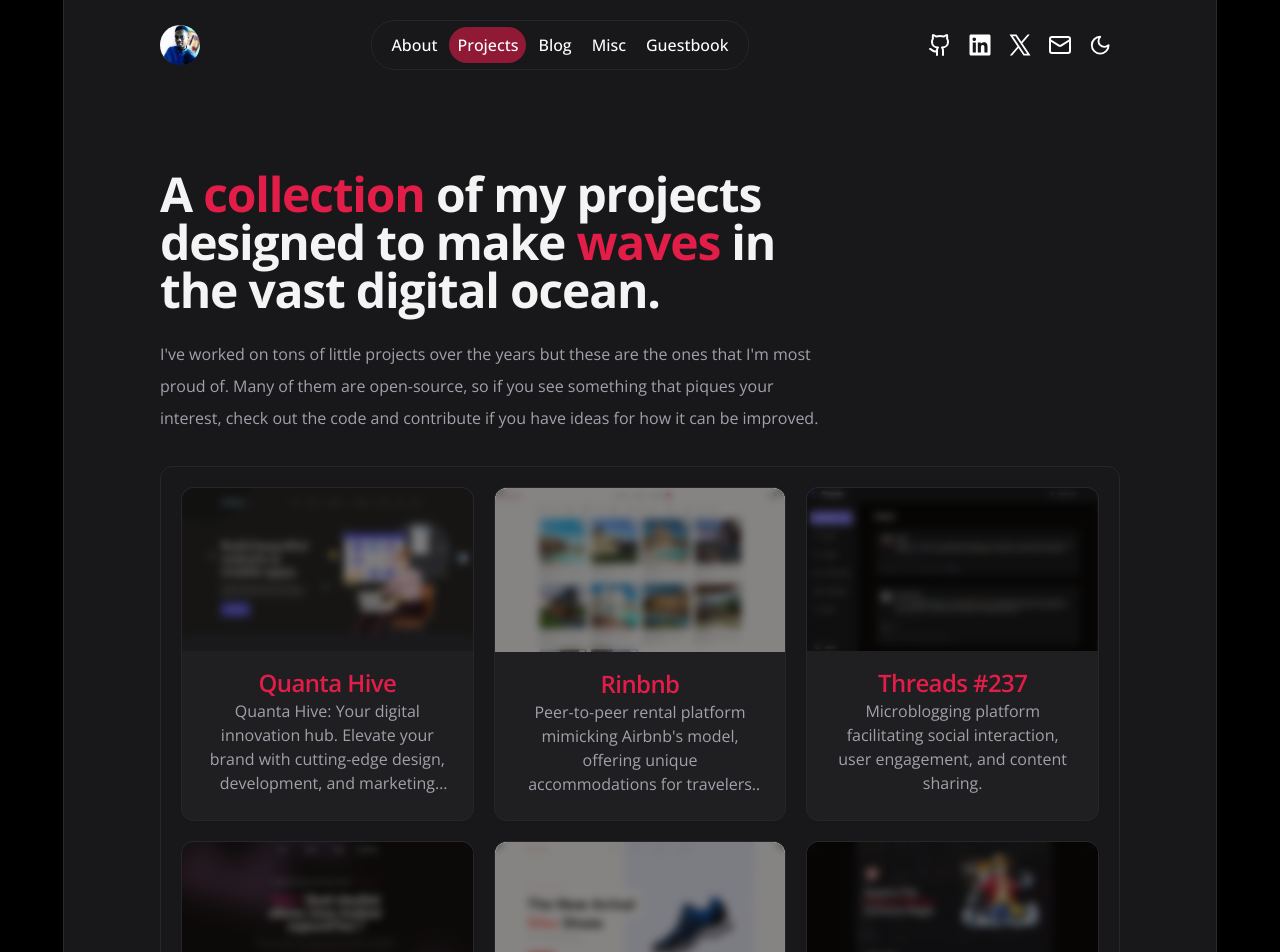
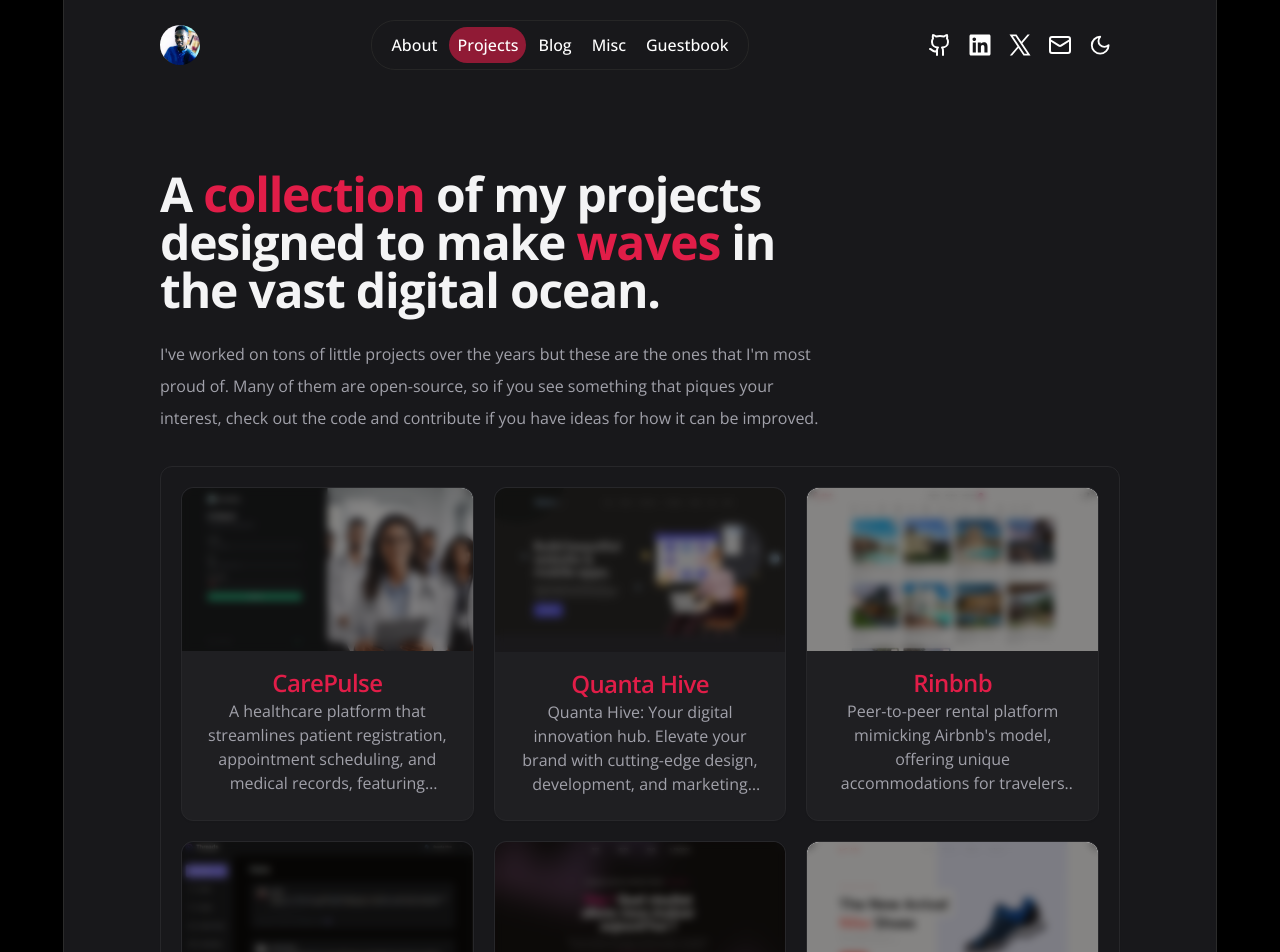
Before and after one commit to RinKhimera/rinkhimera-portfolio, a Next.js app: page /projects in a window 1280 px wide. Shown: the top 952 px of the page. Built offline with nearby package versions, Linux system fonts and the light colour scheme.

Commit message:
project added

```diff
--- a/constants/index.tsx
+++ b/constants/index.tsx
@@ -88,6 +88,24 @@ export const miscLinks = [
 ]
 
 export const projects = [
+  {
+    name: "CarePulse",
+    imageSrc: projectsImage.carepulse,
+    imageAlt: "CarePulse",
+    description:
+      "A healthcare platform that streamlines patient registration, appointment scheduling, and medical records, featuring comprehensive dashboard that provides a quick summary of daily appointments, pending actions, and patient inquiries. Admin credientials: *123456*",
+    demoLink: "https://carepulse237.vercel.app/",
+    githubLink: "https://github.com/RinKhimera/carepulse",
+    stacks: [
+      "Appwrite",
+      "TypeScript",
+      "Next.js",
+      "Sentry",
+      "Twilio",
+      "TailwindCSS",
+      "Shadcn/ui",
+    ],
+  },
   {
     name: "Quanta Hive",
     imageSrc: projectsImage.quanta,
--- a/public/assets/projects/index.ts
+++ b/public/assets/projects/index.ts
@@ -1,4 +1,5 @@
 import animevault from "./animevault.jpg"
+import carepulse from "./carepulse.png"
 import manage from "./manage.png"
 import nclc from "./nclc.png"
 import nike from "./nike.png"
@@ -16,6 +17,7 @@ const projectsImage = {
   threads237,
   rinbnb,
   animevault,
+  carepulse,
 }
 
 export default projectsImage
```
Also changed, not shown: public/assets/projects/carepulse.png (added).
